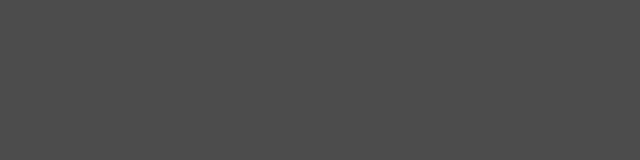
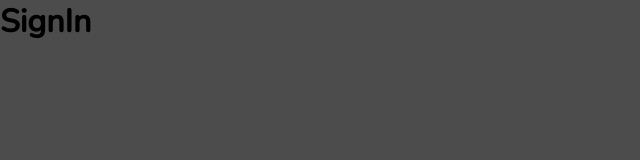
Before and after one commit to jsimonassi/Blockbet, a React (Create React App) app: page /signin in a window 1280 px wide. Before the commit this address had no page. Shown: the top 160 px of the page, without its empty margins (0-640 px from the left). Built offline with nearby package versions, Linux system fonts and the light colour scheme.

Commit message:
Configure styled components type

```diff
--- a/src/App.tsx
+++ b/src/App.tsx
@@ -10,8 +10,7 @@ import GlobalStyle from './assets/styles/GlobalStyle';
 const MainRouter = () => {
   const sessionContext = useSessionContext();
 
-  // if (sessionContext.currentSession) { //Is Logged?
-  if (true) { //Is Logged?
+  if (sessionContext.currentSession) { //Is Logged?
     return (<LoggedRoutes />);
   }
 
--- a/src/assets/styles/App.css
+++ b/src/assets/styles/App.css
@@ -30,6 +30,5 @@
 }
 
 body, html {
-    transition: all 0.50s linear;
     font-family: "Medium";
 }
--- a/src/constants/theme/index.ts
+++ b/src/constants/theme/index.ts
@@ -1,6 +1,6 @@
-import {DefaultTheme} from 'styled-components/native';
+import { AppTheme } from '../../types/StyledComponents/AppTheme';
 
-const DARK_THEME: DefaultTheme = {
+const DARK_THEME: AppTheme = {
   palette: {
     primaryColor: '#E27031',
     pageBackground: '#4C4C4C',
--- /dev/null
+++ b/src/pages/SignIn/index.tsx
@@ -0,0 +1,11 @@
+import React from "react";
+
+
+export const SignIn = () => {
+
+    return (
+        <div>
+            <h1>SignIn</h1>
+        </div>
+    )
+};
--- a/src/routes/AuthRoutes/index.tsx
+++ b/src/routes/AuthRoutes/index.tsx
@@ -2,10 +2,11 @@ import React from "react";
 import {
     Routes,
     Route,
-	BrowserRouter as Router
+    BrowserRouter as Router,
+    Navigate
 } from "react-router-dom";
 import { CONSTANTS } from "../../constants";
-import { Home } from "../../pages";
+import { SignIn } from "../../pages/SignIn";
 
 export const AuthRoutes = () => {
 
@@ -13,7 +14,9 @@ export const AuthRoutes = () => {
     return (
         <Router>
             <Routes>
-				<Route path={CONSTANTS.ROUTES.SIGN_IN} element={<Home />}/>
+                {/* If enter in this stack without login, redirect */}
+                <Route path="/" element={<Navigate to={CONSTANTS.ROUTES.SIGN_IN} />} />
+                <Route path={CONSTANTS.ROUTES.SIGN_IN} element={<SignIn />} />
             </Routes>
         </Router>
     );
--- /dev/null
+++ b/src/types/StyledComponents/AppTheme/index.ts
@@ -0,0 +1,18 @@
+export interface AppTheme {
+    palette: {
+        primaryColor: string,
+        pageBackground: string,
+
+        surface1: string,
+        surface2: string,
+        surface3: string,
+
+        gradientStart: string,
+        gradientEnd: string,
+
+        textPrimary: string,
+        icons: string,
+
+        modalBackdrop: string,
+    },
+}
--- /dev/null
+++ b/src/types/StyledComponents/declarations/DefaultTheme.d.ts
@@ -0,0 +1,6 @@
+import 'styled-components';
+import { AppTheme } from '../AppTheme';
+
+declare module 'styled-components' {
+  export interface DefaultTheme extends AppTheme {};
+}
```
Lines whose indentation alone changed are shown as unchanged.
